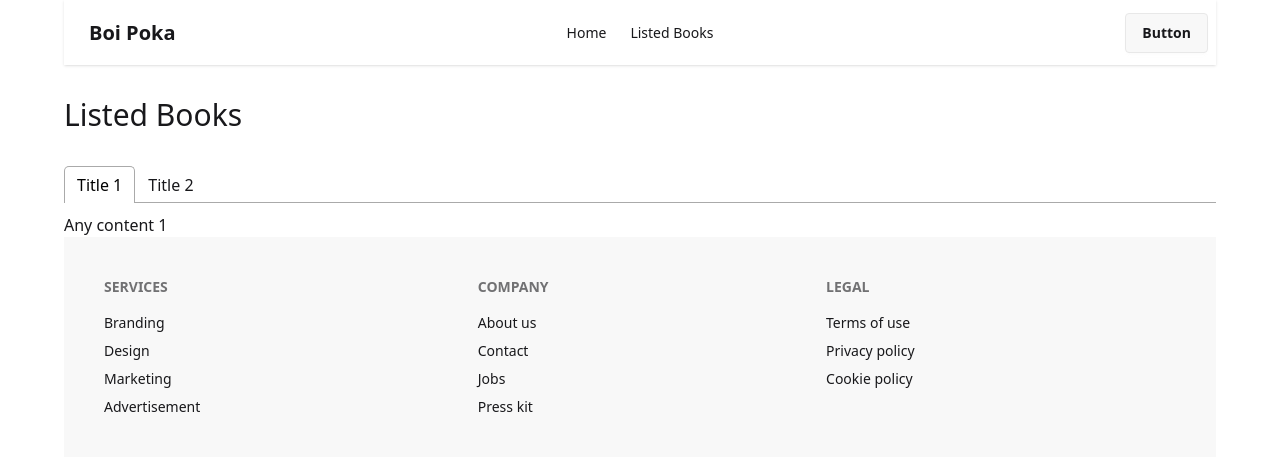
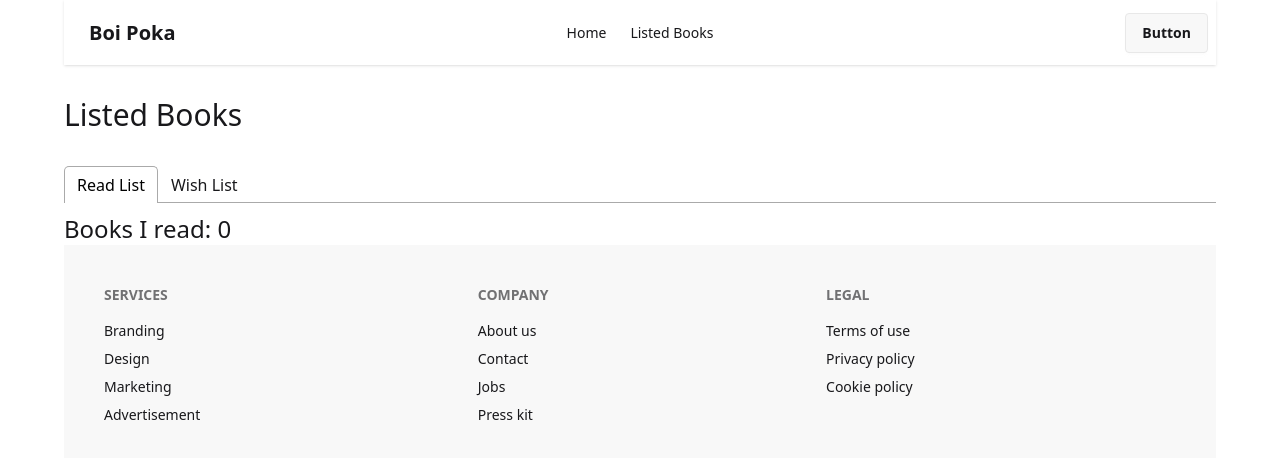
Before and after one commit to AkhiSharmin/Book-Vibe, a React (Vite) app: page /listedBooks in a window 1280 px wide. Shown: the top 458 px of the page. Built offline with nearby package versions, Linux system fonts and the light colour scheme.

Commit message:
added book readlist

```diff
--- a/src/components/ListedBooks/ListedBooks.jsx
+++ b/src/components/ListedBooks/ListedBooks.jsx
@@ -1,23 +1,49 @@
-import React from "react";
+import React, { useEffect, useState } from "react";
+import { useLoaderData } from "react-router-dom";
 import { Tab, Tabs, TabList, TabPanel } from "react-tabs";
 import "react-tabs/style/react-tabs.css";
+import { getStoreReadList } from "../../utility/addToDb";
+import { key } from "localforage";
+import Book from "../Book/Book";
 
 const ListedBooks = () => {
+  const [readList, setReadList] = useState([]);
+
+  const allBooks = useLoaderData();
+  //ideally we will directly get the read book list from the database
+
+  useEffect(() => {
+    const storeReadList = getStoreReadList();
+    const storedReadListInt = storeReadList.map((id) => parseInt(id));
+
+    //not the best way its worst way
+    console.log(storeReadList, storedReadListInt, allBooks);
+
+    const readBookList = allBooks.filter((book) =>
+      storedReadListInt.includes(book.bookId)
+    );
+
+    setReadList(readBookList);
+  }, []);
+
   return (
     <div>
       <h3 className="text-3xl my-8">Listed Books</h3>
 
       <Tabs>
         <TabList>
-          <Tab>Title 1</Tab>
-          <Tab>Title 2</Tab>
+          <Tab>Read List</Tab>
+          <Tab>Wish List</Tab>
         </TabList>
 
         <TabPanel>
-          <h2>Any content 1</h2>
+          <h2 className="text-2xl">Books I read: {readList.length}</h2>
+          {readList.map((book) => (
+            <Book key={book.bookId} book={book}></Book>
+          ))}
         </TabPanel>
         <TabPanel>
-          <h2>Any content 2</h2>
+          <h2 className="text-2xl">My Wish List</h2>
         </TabPanel>
       </Tabs>
     </div>
--- a/src/main.jsx
+++ b/src/main.jsx
@@ -24,11 +24,14 @@ const router = createBrowserRouter([
       {
         path: "books/:bookId",
         element: <BookDetail></BookDetail>,
+        //do not load all the books for one book.
         loader: () => fetch("../public/booksData.json"),
       },
       {
         path: "listedBooks",
         element: <ListedBooks></ListedBooks>,
+        //worst way to load some data
+        loader: () => fetch("../public/booksData.json"), //do not load all data for some
       },
       {
         path: "dashboard",
--- a/src/utility/addToDb.js
+++ b/src/utility/addToDb.js
@@ -22,4 +22,4 @@ const addToStoreReadList = (id) => {
     }
 }
 
-export { addToStoreReadList }
+export { addToStoreReadList, getStoreReadList }
```
